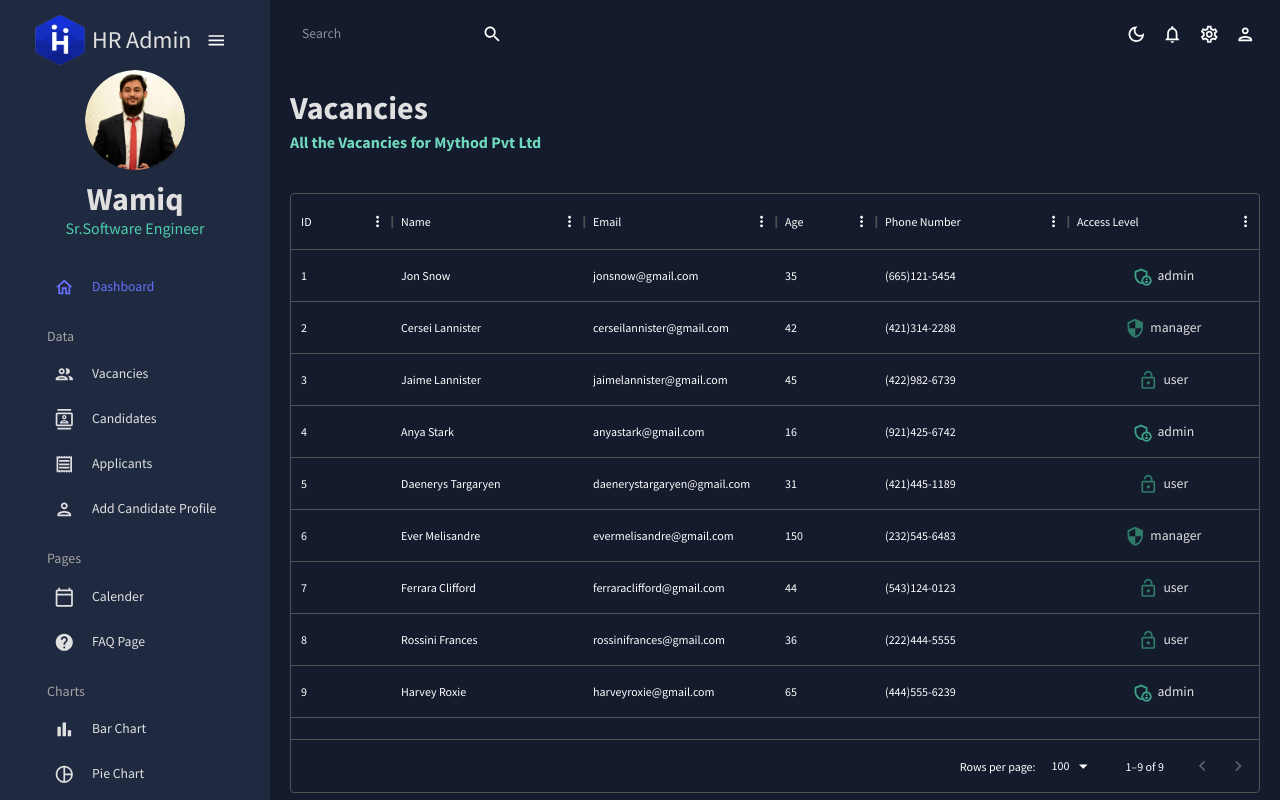
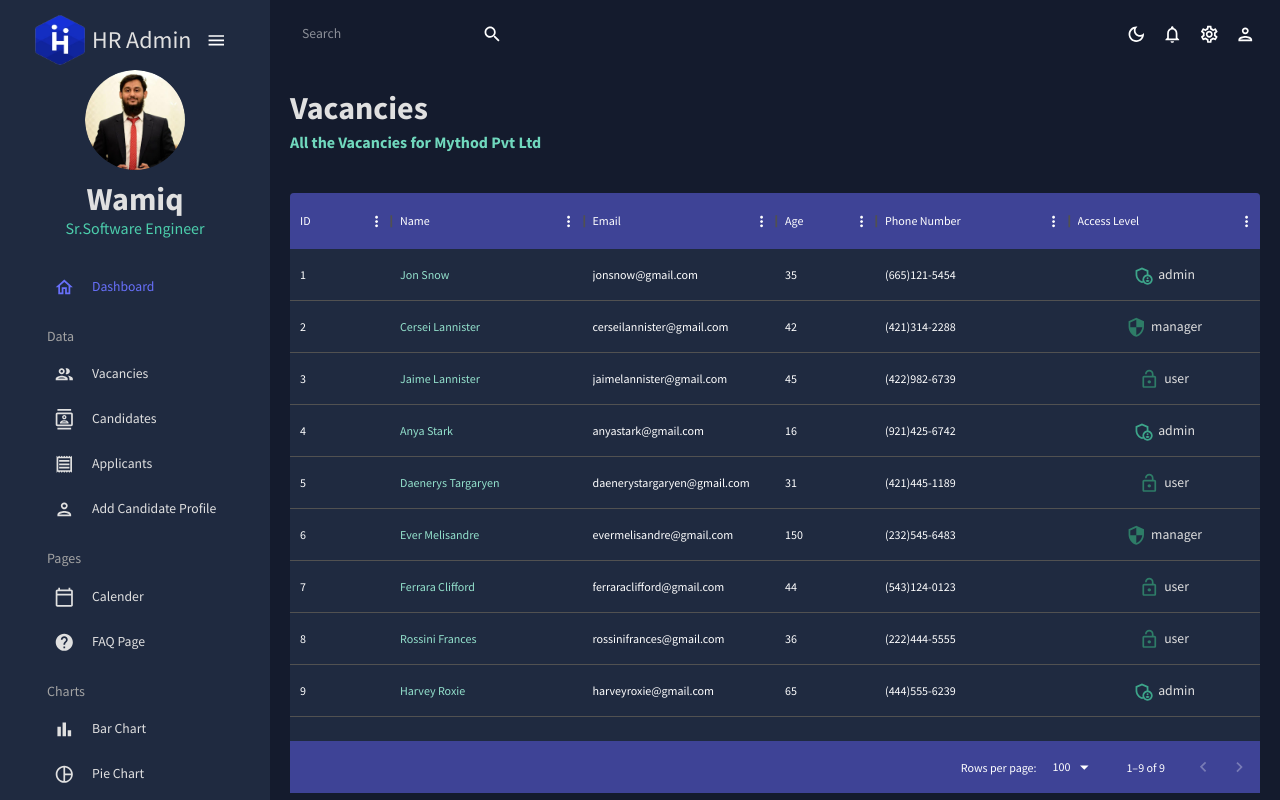
Before and after one commit to wamiqsiddiqui/hrsystem, a React (Create React App) app: page /team in a window 1280 px wide. Built offline with nearby package versions, Linux system fonts and the light colour scheme.

Commit message:
datagrid classes override

```diff
--- a/src/pages/vacancies/vacancyIndex.tsx
+++ b/src/pages/vacancies/vacancyIndex.tsx
@@ -81,7 +81,31 @@
         title={"Vacancies"}
         subtitle={"All the Vacancies for Mythod Pvt Ltd"}
       />
-      <Box m={"40px 0 0 0"} height={"75vh"}>
+      <Box
+        m={"40px 0 0 0"}
+        height={"75vh"}
+        sx={{
+          "& .MuiDataGrid-root": {
+            border: "none",
+            backgroundColor: colors.primary[400],
+          },
+          "& .MuiDataGrid-cell": { borderBottom: "none" },
+          "& .name-column--cell": {
+            color: colors.greenAccent[300],
+          },
+          "& .MuiDataGrid-columnHeaders": {
+            backgroundColor: colors.blueAccent[700],
+            borderBottom: "none",
+          },
+          "& .MuiDataGrid-virtualScroller": {
+            backgroundColor: colors.primary[400],
+          },
+          "& .MuiDataGrid-footerContainer": {
+            borderTop: "none",
+            backgroundColor: colors.blueAccent[700],
+          },
+        }}
+      >
         <DataGrid columns={columns} rows={mockDataTeam}></DataGrid>
       </Box>
     </Box>
```
